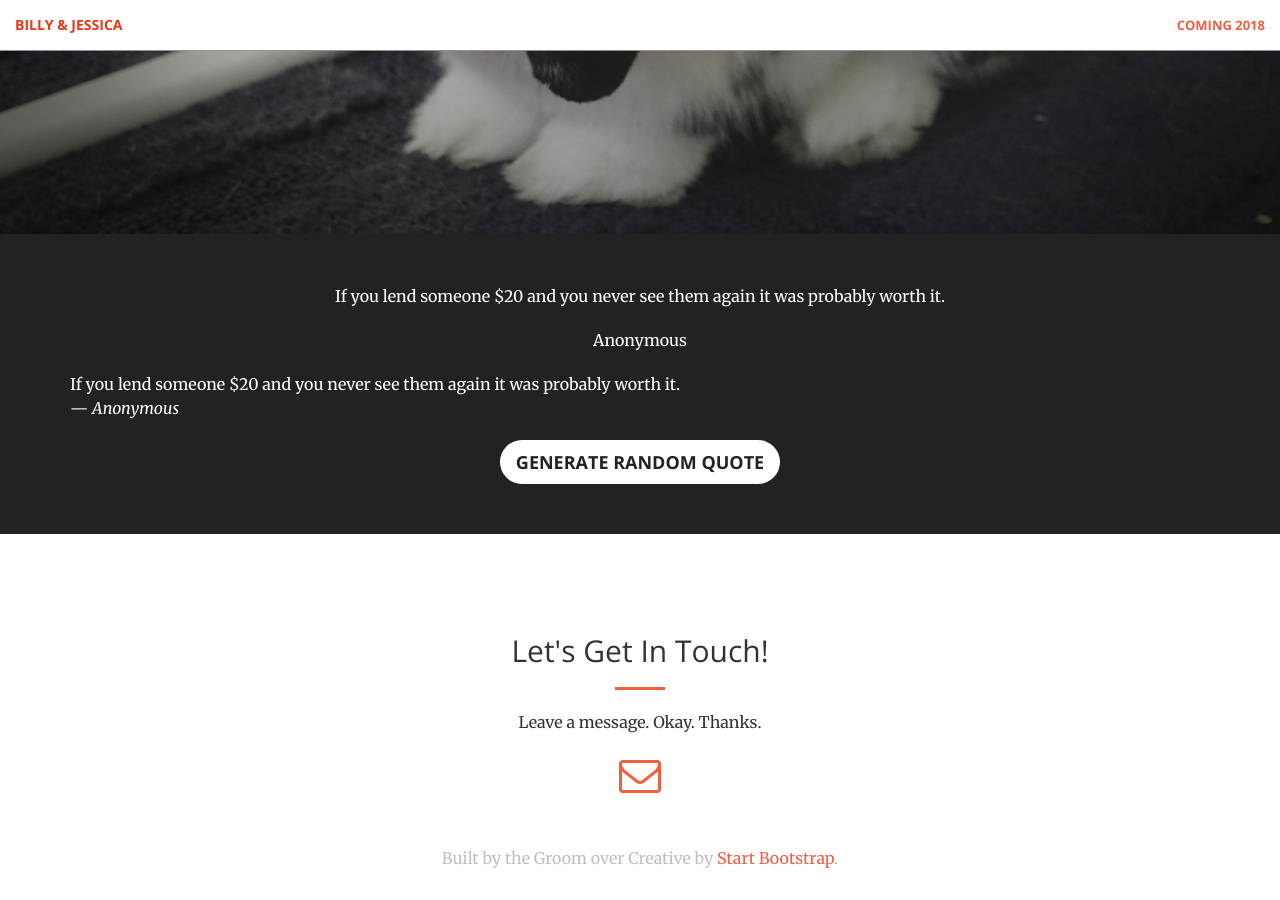
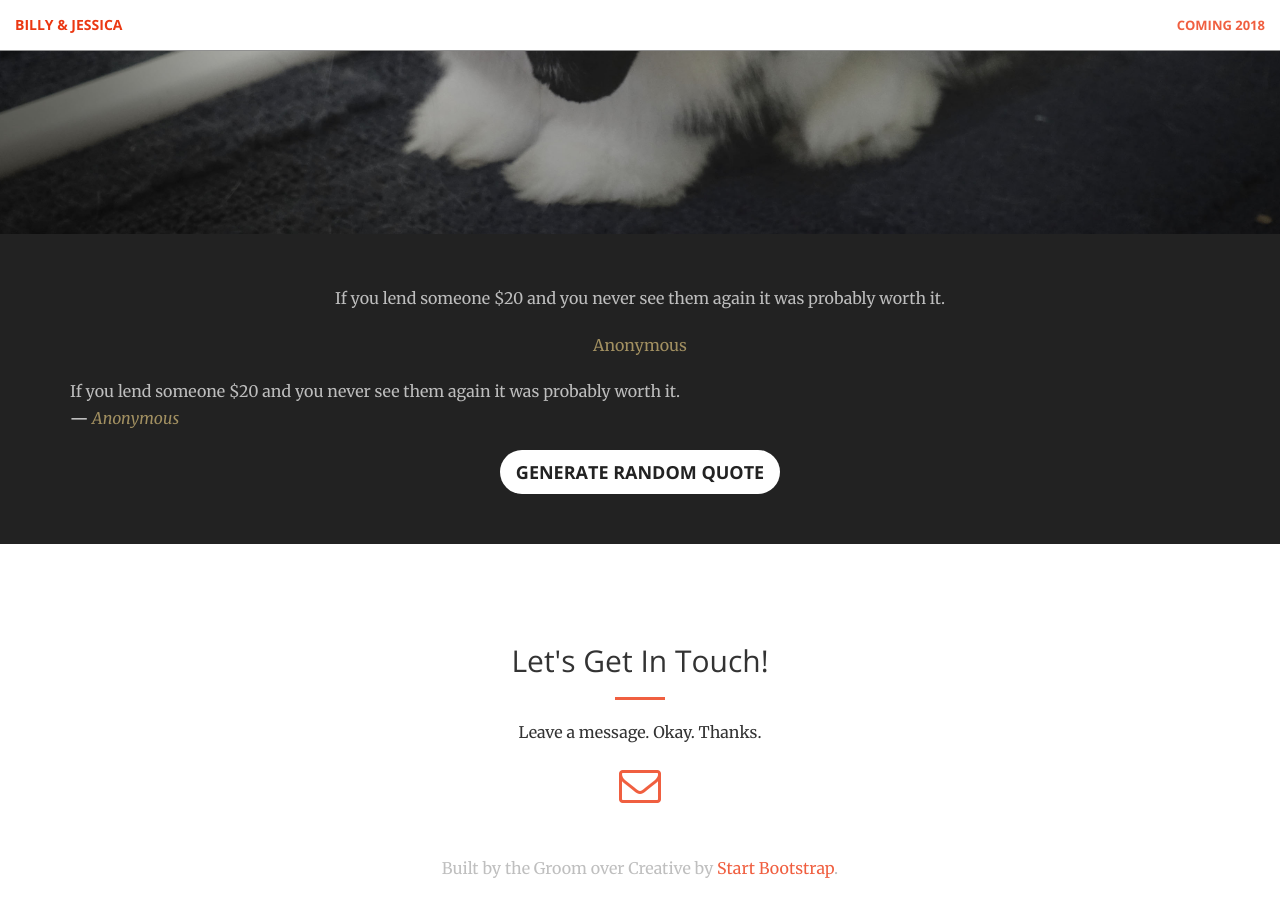
Before and after one commit to notbleh/wed-website, a Jekyll site: the page built from index.html, in a window 1280 px wide and 900 px high, scrolled down 666 px. Built offline with Jekyll 4.4.1, drawn with Linux system fonts in a browser that asks for light colours.

Commit message:
Update _base.scss

```diff
--- a/_sass/_base.scss
+++ b/_sass/_base.scss
@@ -360,53 +360,11 @@
     padding-bottom: 0px;
 }
 
-.quote-body {
+.quote {
     color: rgba(white, .7);
     line-height: 1.8;
 }
 
-.quote-by {
+.author {
     color: #a29061;
 }
-
-// Quote Rotate
-
-#quoteContainer {
-	width:75%;
-	background: #222;
-	padding:10px;
-	margin:30px auto;
-  text-align: center;
-  height:70px;
-}
-
-#buttonContainer{
-	width: 100%;
-	text-align: center;
-}
-
-
-#quoteButton:hover{
-	cursor:pointer;
-}
-
-#quoteButton:active{
-	cursor: pointer;
-}
-
-#quoteButton{
-	display: inline-block;
-}
-
-#quoteGenius{
-	font-style: italic;
-	font-weight: 600;
-	text-align: center;
-}
-
-/*MEDIA QUERIES*/
-@media screen and(max-width:760px){
-	#quoteButton,#addNew{
-		display: block;
-	}
-}
```
